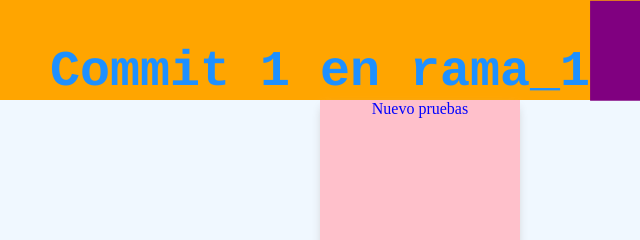
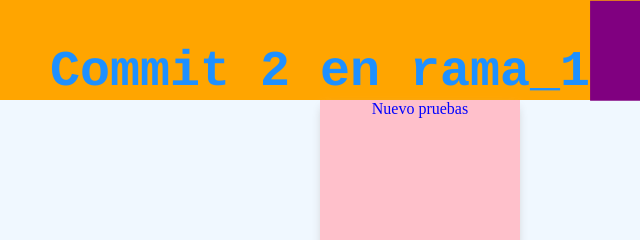
Before and after one commit to EloyClemente/sass-1, a plain HTML site: page index.html in a window 1280 px wide. Shown: the top 240 px of the page, 220-860 px from the left. Drawn offline with Linux system fonts and the light colour scheme; files whose address does not match are found by name.

Commit message:
Commit 2 en rama_1

```diff
--- a/index.html
+++ b/index.html
@@ -9,7 +9,7 @@
 </head>
 <body>
     <header>
-        <h1 class="titulo">Commit 1 en rama_1</h1>
+        <h1 class="titulo">Commit 2 en rama_1</h1>
         <p class="icon-cuadrado"></p>
         <span class="icon-cuadrado"></span>
     </header>
```
